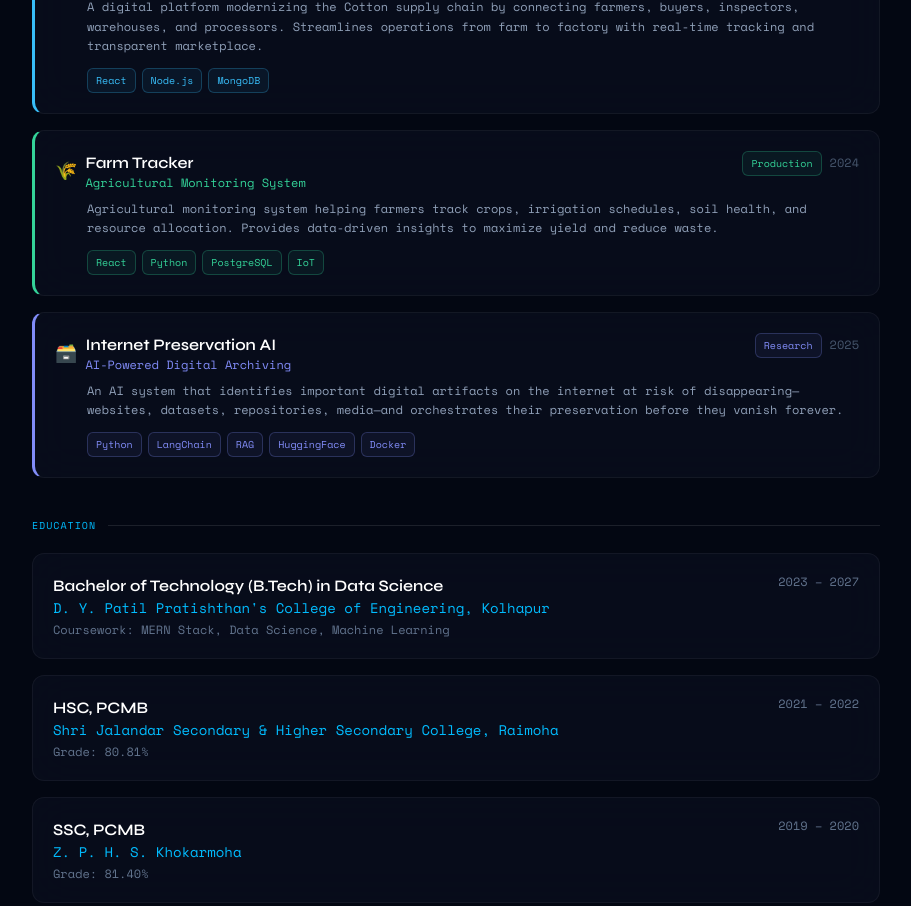
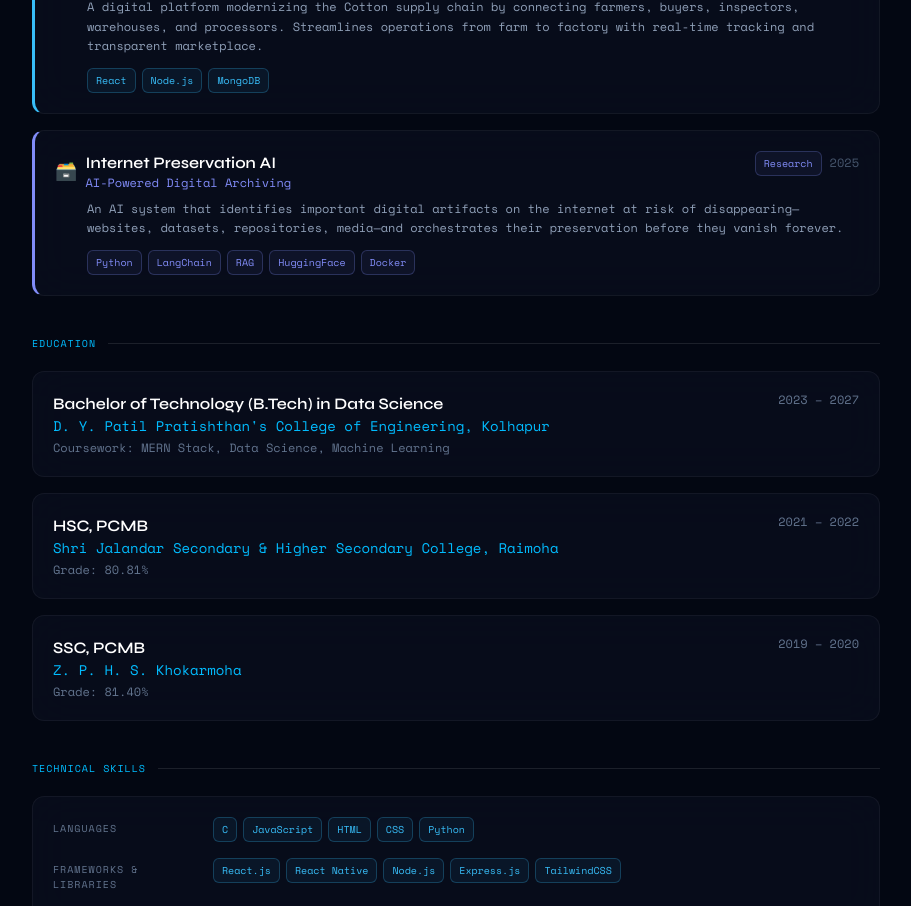
Before and after one commit to Adinath-j/3dportfolio, a React (Vite) app in the folder frontend/: page /resume in a window 1280 px wide. Shown: the part 1340-2246 px from the top of the page, without its empty margins (184-1095 px from the left). Built offline with nearby package versions, Linux system fonts and the light colour scheme; the HTML template or start-up script is replaced by a standard one.

Commit message:
added live links to projects

```diff
--- a/frontend/src/data/projects.js
+++ b/frontend/src/data/projects.js
@@ -1,7 +1,7 @@
 export const projects = [
 
   {
-    id: 4,
+    id: 1,
     title: 'KisanLog',
     tagline: 'Farm Expense & Profitability Tracker',
     description:
@@ -12,11 +12,11 @@ export const projects = [
     icon: '🌾',
     status: 'Active',
     year: '2024',
-    github: 'https://github.com/Adinath-j/KisanLogWBackend',
-    live: 'https://YOUR-KISANLOG-LIVE-LINK.com',
+    github: 'https://github.com/Adinath-j/KisanLog',
+    live: 'https://kisanlogwbackend.onrender.com',
   },
   {
-    id: 5,
+    id: 2,
     title: 'Clarify',
     tagline: 'Offline-First Productivity App',
     description:
@@ -27,11 +27,11 @@ export const projects = [
     icon: '📋',
     status: 'In Progress',
     year: '2024',
-    github: 'https://github.com/Adinath-j/YOUR-CLARIFY-REPO',
+    github: 'https://github.com/Adinath-j/Clarify',
     live: null,
   },
   {
-    id: 6,
+    id: 3,
     title: 'Employee Task Manager',
     tagline: 'Role-Based Task Management SPA',
     description:
@@ -42,11 +42,11 @@ export const projects = [
     icon: '👥',
     status: 'Complete',
     year: '2024',
-    github: 'https://github.com/Adinath-j/YOUR-EMS-REPO',
-    live: 'https://YOUR-EMS-LIVE-LINK.com',
+    github: 'https://github.com/Adinath-j/EMS-Employee-Management-System',
+    live: 'https://ems-employee-management-system-blue.vercel.app',
   },
   {
-    id: 1,
+    id: 4,
     title: 'CottonConnect',
     tagline: 'Digital Cotton Supply Chain',
     description:
@@ -59,20 +59,7 @@ export const projects = [
     year: '2024',
   },
   {
-    id: 2,
-    title: 'Farm Tracker',
-    tagline: 'Agricultural Monitoring System',
-    description:
-      'Agricultural monitoring system helping farmers track crops, irrigation schedules, soil health, and resource allocation. Provides data-driven insights to maximize yield and reduce waste.',
-    tech: ['React', 'Python', 'PostgreSQL', 'IoT'],
-    color: '#34d399',
-    glowColor: 'rgba(52,211,153,0.35)',
-    icon: '🌾',
-    status: 'Production',
-    year: '2024',
-  },
-  {
-    id: 3,
+    id: 5,
     title: 'Internet Preservation AI',
     tagline: 'AI-Powered Digital Archiving',
     description:
```
